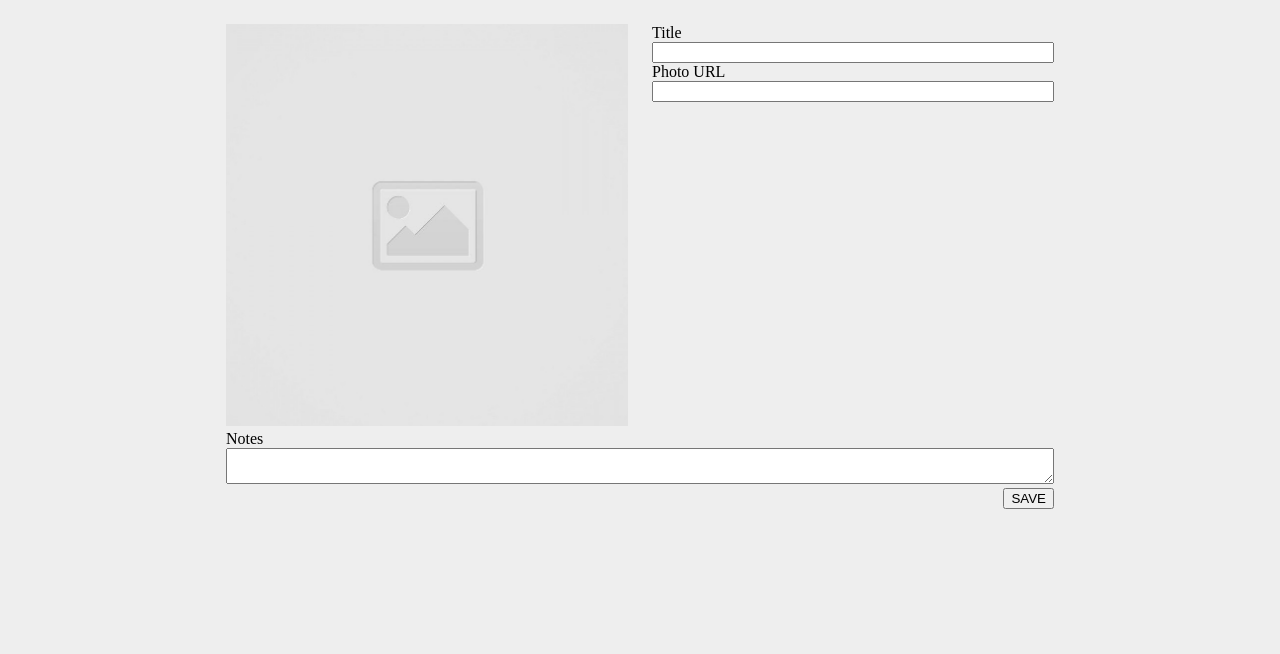
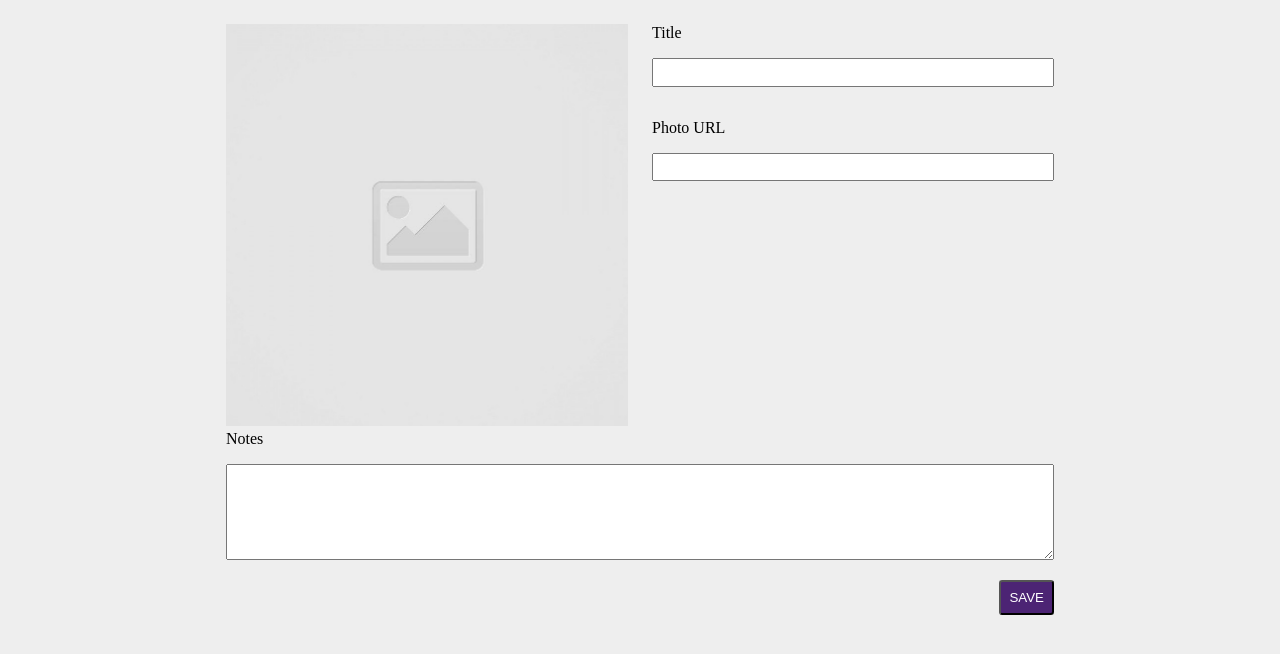
Before and after one commit to mikejglenn/code-journal, a website: page index.html in a window 1280 px wide. Shown: the part 146-800 px from the top of the page. Drawn offline with Linux system fonts and the light colour scheme.

Commit message:
Cleaned CSS, tested functionality in incognito mode, no errors needed fixing #1

```diff
--- a/css/styles.css
+++ b/css/styles.css
@@ -15,12 +15,34 @@ img {
   width: 100%;
 }
 
+label {
+  padding-bottom: 1rem;
+}
+
+input {
+  padding: 0.3rem 0;
+  margin: 1rem 0 2rem;
+}
+
 input,
 textarea {
   width: 100%;
+}
+
+textarea {
+  margin: 1rem 0;
+  min-height: 6rem;
 }
 
 .button-row .column-full {
   display: flex;
   justify-content: flex-end;
 }
+
+button {
+  text-transform: uppercase;
+  background-color: #4c2474;
+  color: #fff;
+  border-radius: 0.2rem;
+  padding: 0.5rem;
+}
--- a/index.html
+++ b/index.html
@@ -59,7 +59,7 @@
 
           <div class="row button-row">
             <div class="column-full">
-              <button>SAVE</button>
+              <button type="submit">Save</button>
             </div>
           </div>
         </form>
```
